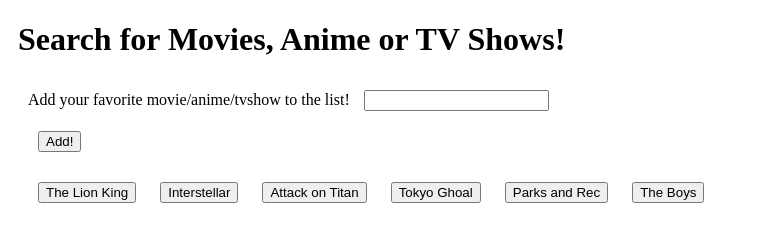
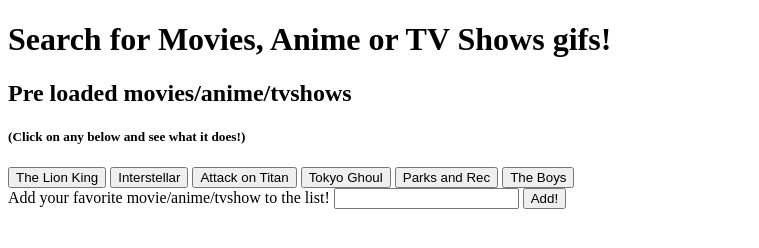
Before and after one commit to french-stuff/Giphy-API, a plain HTML site: page index.html in a window 1280 px wide. Shown: the whole page, without its empty margins (0-759 px from the left). Drawn offline with Linux system fonts and the light colour scheme.

Commit message:
rearranged the buttons and added new names/title

```diff
--- a/index.html
+++ b/index.html
@@ -3,30 +3,21 @@
 
 <head>
     <meta charset="utf-8">
-    <title>Movies/Anime</title>
-    <style type="text/css">
-        button,
-        div,
-        form,
-        input {
-            margin: 10px;
-        }
+    <title>Movies/Anime/TvShows Gif</title>
+    <link rel="stylesheet" type="text/css" href="style.css">
+    <link href="https://fonts.googleapis.com/css?family=Dosis&display=swap" rel="stylesheet">
+    <style>
+
     </style>
 </head>
 
 <body>
 
     <div class="container">
-        <h1>Search for Movies, Anime or TV Shows!</h1>
+        <h1>Search for Movies, Anime or TV Shows gifs!</h1>
+        <h2>Pre loaded movies/anime/tvshows</h2>
+        <h5>(Click on any below and see what it does!)</h5>
 
-        <form id="movie-form">
-            <label for="movie-input">Add your favorite movie/anime/tvshow to the list!</label>
-            <input type="text" id="movie-input">
-            <br>
-
-            <!-- Button triggers new movie to be added -->
-            <input id="add-movie" type="submit" value="Add!">
-        </form>
         <div id="buttons">
                 <button data-movie="The Lion King">
                     The Lion King
@@ -37,8 +28,8 @@
                 <button data-movie="Attack On Titan">
                         Attack on Titan
                 </button>
-            <button data-movie="Tokyo Ghoal">
-                    Tokyo Ghoal
+                <button data-movie="Tokyo Ghoul">
+                        Tokyo Ghoul
                 </button>
                 <button data-movie="Parks and Recreation">
                         Parks and Rec
@@ -47,6 +38,16 @@
                         The Boys
                 </button>
 
+        <form id="movie-form">
+            <label for="movie-input">Add your favorite movie/anime/tvshow to the list!</label>
+            <input type="text" id="movie-input">
+
+
+            <!-- Button triggers new movie to be added -->
+            <input id="add-movie" type="submit" value="Add!">
+        </form>
+
+
 
         </div>
 </body>
```
Lines whose indentation alone changed are shown as unchanged.
